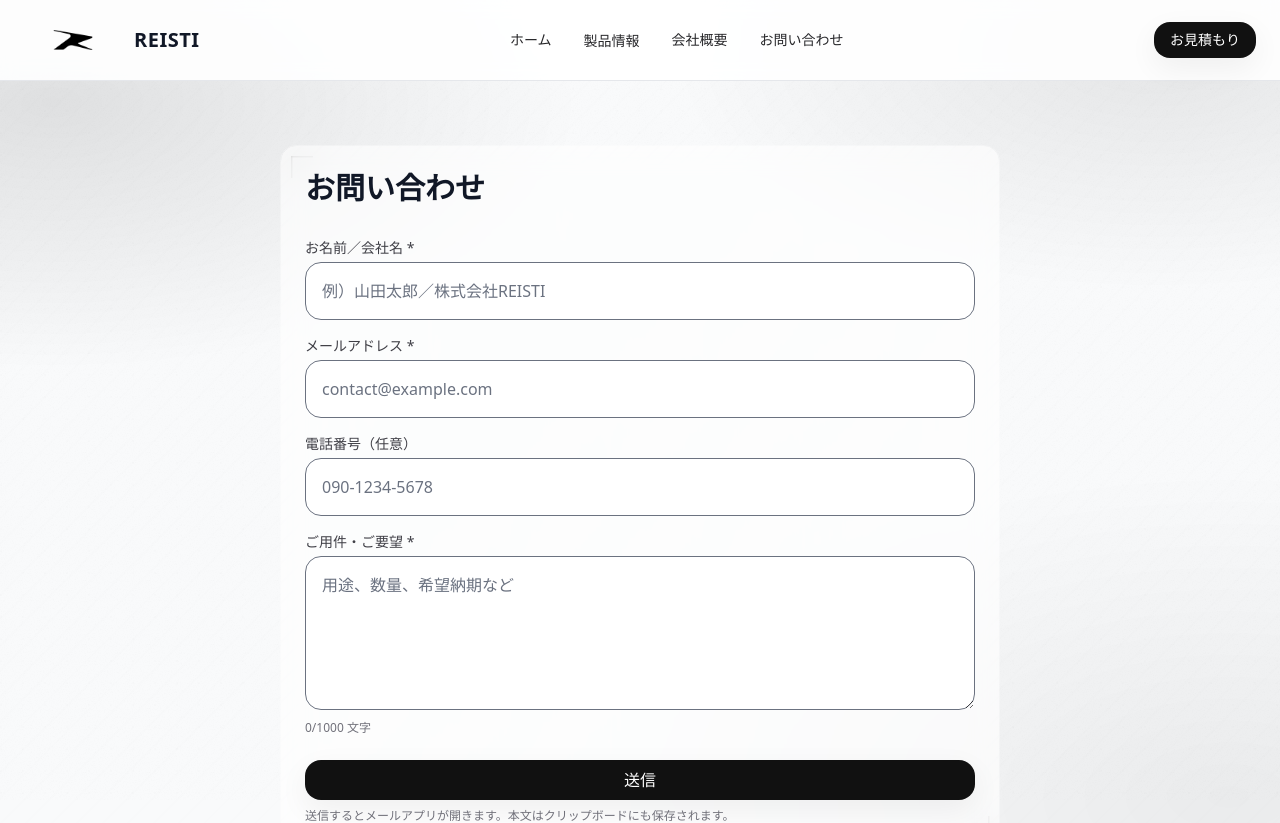
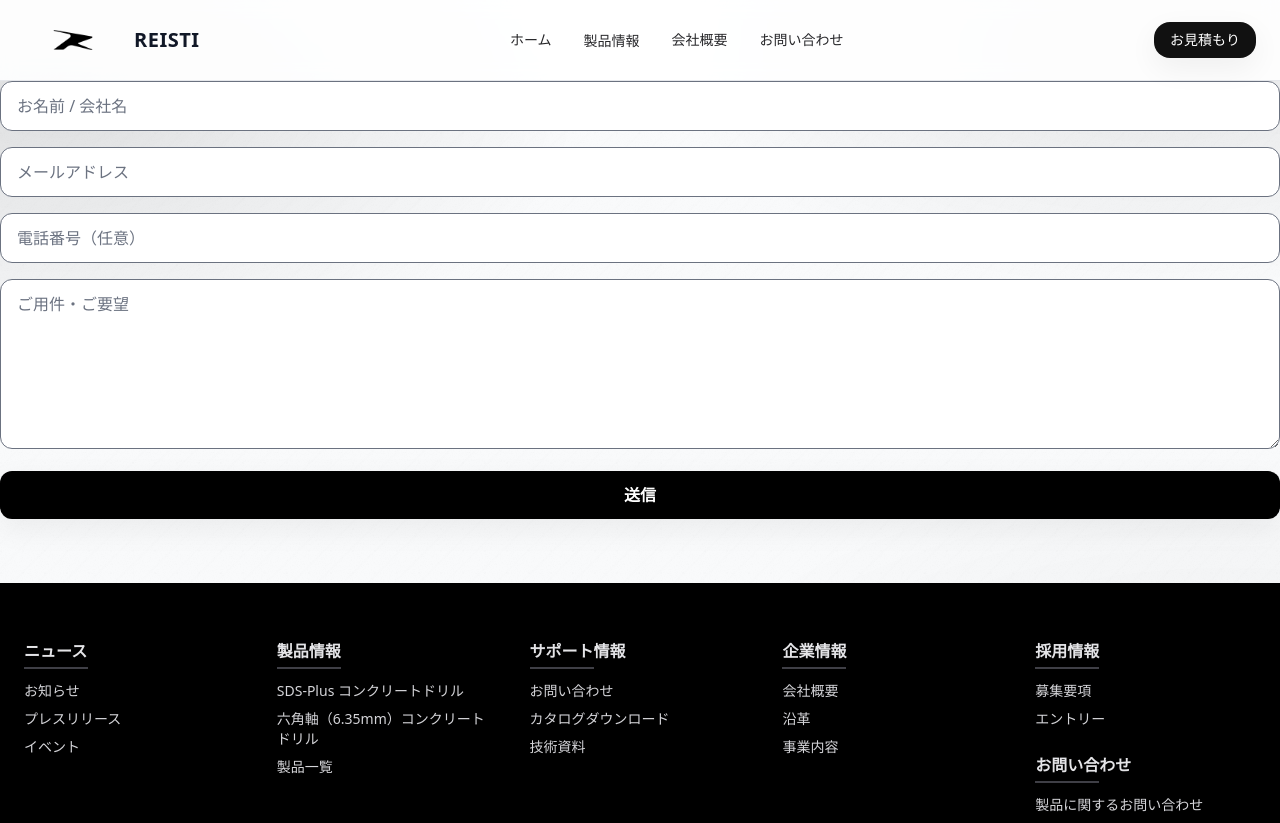
Before and after one commit to op83070723/reisti.web, a Vue app: page /contact in a window 1280 px wide. Shown: the top 823 px of the page. Built offline with nearby package versions, Linux system fonts and the light colour scheme.

Commit message:
resend api

```diff
--- a/src/views/ContactView.vue
+++ b/src/views/ContactView.vue
@@ -1,84 +1,64 @@
+<script setup>
+import { ref } from 'vue'
+
+const name = ref('')
+const email = ref('')
+const phone = ref('')
+const message = ref('')
+const loading = ref(false)
+const done = ref(false)
+const errorMsg = ref('')
+const hp = ref('') // honeypot：CSS 把它藏起來
+
+async function submit() {
+  loading.value = true
+  errorMsg.value = ''
+  try {
+    const r = await fetch('/api/contact', {
+      method: 'POST',
+      headers: { 'Content-Type': 'application/json' },
+      body: JSON.stringify({
+        name: name.value.trim(),
+        email: email.value.trim(),
+        phone: phone.value.trim(),
+        message: message.value.trim(),
+        hp: hp.value, // 應該是空字串
+      }),
+    })
+    const data = await r.json()
+    if (!r.ok || !data.ok) throw new Error(data.error || '送信に失敗しました')
+    done.value = true
+    // 清空
+    name.value = email.value = phone.value = message.value = ''
+  } catch (e) {
+    errorMsg.value = e.message || '送信に失敗しました'
+  } finally {
+    loading.value = false
+  }
+}
+</script>
+
 <template>
-  <section class="mx-auto max-w-3xl px-4 sm:px-6 py-12 sm:py-16">
-    <AccentFrame>
-      <div class="p-5 sm:p-6">
-        <h1 class="text-2xl sm:text-3xl font-bold">お問い合わせ</h1>
-        <form class="mt-6 sm:mt-8 grid gap-3 sm:gap-4" @submit.prevent="onSubmit" novalidate>
-          <div>
-            <label for="name" class="block text-sm font-medium text-zinc-700 dark:text-zinc-300">お名前／会社名 *</label>
-            <input id="name" v-model.trim="form.name" @blur="touch('name')" :aria-invalid="!!errors.name" class="mt-1 rounded-2xl border p-3 sm:p-4 w-full" placeholder="例）山田太郎／株式会社REISTI" />
-            <p v-if="errors.name" class="mt-1 text-xs text-red-600">{{ errors.name }}</p>
-          </div>
-          <div>
-            <label for="email" class="block text-sm font-medium text-zinc-700 dark:text-zinc-300">メールアドレス *</label>
-            <input id="email" v-model.trim="form.email" @blur="touch('email')" :aria-invalid="!!errors.email" class="mt-1 rounded-2xl border p-3 sm:p-4 w-full" placeholder="contact@example.com" />
-            <p v-if="errors.email" class="mt-1 text-xs text-red-600">{{ errors.email }}</p>
-          </div>
-          <div>
-            <label for="phone" class="block text-sm font-medium text-zinc-700 dark:text-zinc-300">電話番号（任意）</label>
-            <input id="phone" v-model.trim="form.phone" @blur="touch('phone')" :aria-invalid="!!errors.phone" class="mt-1 rounded-2xl border p-3 sm:p-4 w-full" placeholder="090-1234-5678" />
-            <p v-if="errors.phone" class="mt-1 text-xs text-red-600">{{ errors.phone }}</p>
-          </div>
-          <div>
-            <label for="message" class="block text-sm font-medium text-zinc-700 dark:text-zinc-300">ご用件・ご要望 *</label>
-            <textarea id="message" v-model.trim="form.message" @blur="touch('message')" :aria-invalid="!!errors.message" rows="5" class="mt-1 rounded-2xl border p-3 sm:p-4 w-full" placeholder="用途、数量、希望納期など"></textarea>
-            <div class="mt-1 flex items-center justify-between">
-              <p v-if="errors.message" class="text-xs text-red-600">{{ errors.message }}</p>
-              <p class="text-xs text-zinc-500">{{ messageLength }}/{{ MESSAGE_MAX }} 文字</p>
-            </div>
-          </div>
-          <div class="pt-2">
-            <button class="btn-primary w-full text-sm sm:text-base disabled:opacity-60 disabled:cursor-not-allowed" :disabled="submitting">
-              <svg v-if="submitting" class="mr-2 inline h-4 w-4 animate-spin" viewBox="0 0 24 24" fill="none">
-                <circle cx="12" cy="12" r="10" stroke="currentColor" opacity=".25" stroke-width="4"/>
-                <path d="M22 12a10 10 0 0 1-10 10" stroke="currentColor" stroke-width="4" stroke-linecap="round"/>
-              </svg>
-              <span>{{ submitting ? '送信中…' : '送信' }}</span>
-            </button>
-            <p class="mt-2 text-xs text-zinc-500">送信するとメールアプリが開きます。本文はクリップボードにも保存されます。</p>
-          </div>
-        </form>
-      </div>
-    </AccentFrame>
+  <form class="space-y-4" @submit.prevent="submit">
+    <!-- 你原本的欄位 ... -->
+    <input v-model="name" required placeholder="お名前 / 会社名" class="input"/>
+    <input v-model="email" type="email" required placeholder="メールアドレス" class="input"/>
+    <input v-model="phone" placeholder="電話番号（任意）" class="input"/>
+    <textarea v-model="message" required placeholder="ご用件・ご要望" rows="6" class="input"></textarea>
 
-    <Toast ref="toast" />
-  </section>
+    <!-- honeypot（用 CSS display:none; 隱藏，真人看不到、機器人會填） -->
+    <input v-model="hp" tabindex="-1" autocomplete="off" style="position:absolute;left:-9999px" />
+
+    <p v-if="errorMsg" class="text-red-600 text-sm">{{ errorMsg }}</p>
+    <p v-if="done" class="text-emerald-600 text-sm">送信しました。担当者よりご連絡いたします。</p>
+
+    <button class="btn" :disabled="loading">
+      {{ loading ? '送信中…' : '送信' }}
+    </button>
+  </form>
 </template>
 
-<script setup>
-import { reactive, ref, computed } from 'vue'
-import Toast from '../components/Toast.vue'
-import AccentFrame from '../components/AccentFrame.vue'
-
-const toast = ref(null)
-const MESSAGE_MAX = 1000
-const form = reactive({ name: '', email: '', phone: '', message: '' })
-const touched = reactive({ name: false, email: false, phone: false, message: false })
-const errors = reactive({ name: '', email: '', phone: '', message: '' })
-const submitting = ref(false)
-const messageLength = computed(() => form.message.length)
-
-function touch(field){ touched[field]=true; validateField(field) }
-function validateField(field){
-  switch(field){
-    case 'name': errors.name = form.name ? '' : 'お名前（会社名）は必須です。'; break
-    case 'email': { const ok=/^[^\s@]+@[^\s@]+\.[^\s@]+$/.test(form.email); errors.email=form.email?(ok?'':'メール形式が正しくありません。'):'メールは必須です。'; break }
-    case 'phone': { if(!form.phone){errors.phone='';break} const ok=/^[0-9\-+\s()]{6,}$/.test(form.phone); errors.phone=ok?'':'数字・ハイフンのみでご入力ください。'; break }
-    case 'message': errors.message = form.message ? (form.message.length<=MESSAGE_MAX?'':`最大 ${MESSAGE_MAX} 文字までです。`) : 'ご用件は必須です。'
-  }
-}
-function validateAll(){ Object.keys(touched).forEach(k=>touched[k]=true); Object.keys(errors).forEach(validateField); return !errors.name && !errors.email && !errors.phone && !errors.message }
-function focusFirstError(){ const id=['name','email','phone','message'].find(k=>errors[k]); if(id){ const el=document.getElementById(id); if(el) el.focus() } }
-
-async function onSubmit(){
-  if(!validateAll()){ toast.value?.show('未入力の必須項目があります。ご確認ください。','error'); focusFirstError(); return }
-  submitting.value=true
-  try{
-    const plain=[`お名前／会社名: ${form.name}`,`メール: ${form.email}`,`電話: ${form.phone||'-'}`,'内容:',form.message].join('\n')
-    try{ await navigator.clipboard.writeText(plain); toast.value?.show('内容をクリップボードにコピーしました。') }catch(e){}
-    const subject=encodeURIComponent('REISTI お問い合わせ'), body=encodeURIComponent(plain)
-    window.location.href=`mailto:chenytbiz@reisti.org?subject=${subject}&body=${body}`
-    toast.value?.show('メールアプリを開きます。送信前に内容をご確認ください。')
-  }finally{ setTimeout(()=>submitting.value=false, 800) }
-}
-</script>
+<style scoped>
+.input{ @apply w-full rounded-xl border px-4 py-3; }
+.btn{ @apply w-full rounded-xl bg-black text-white py-3 font-semibold disabled:opacity-50; }
+</style>
```
Also changed, not shown: api/contact.js (added).
